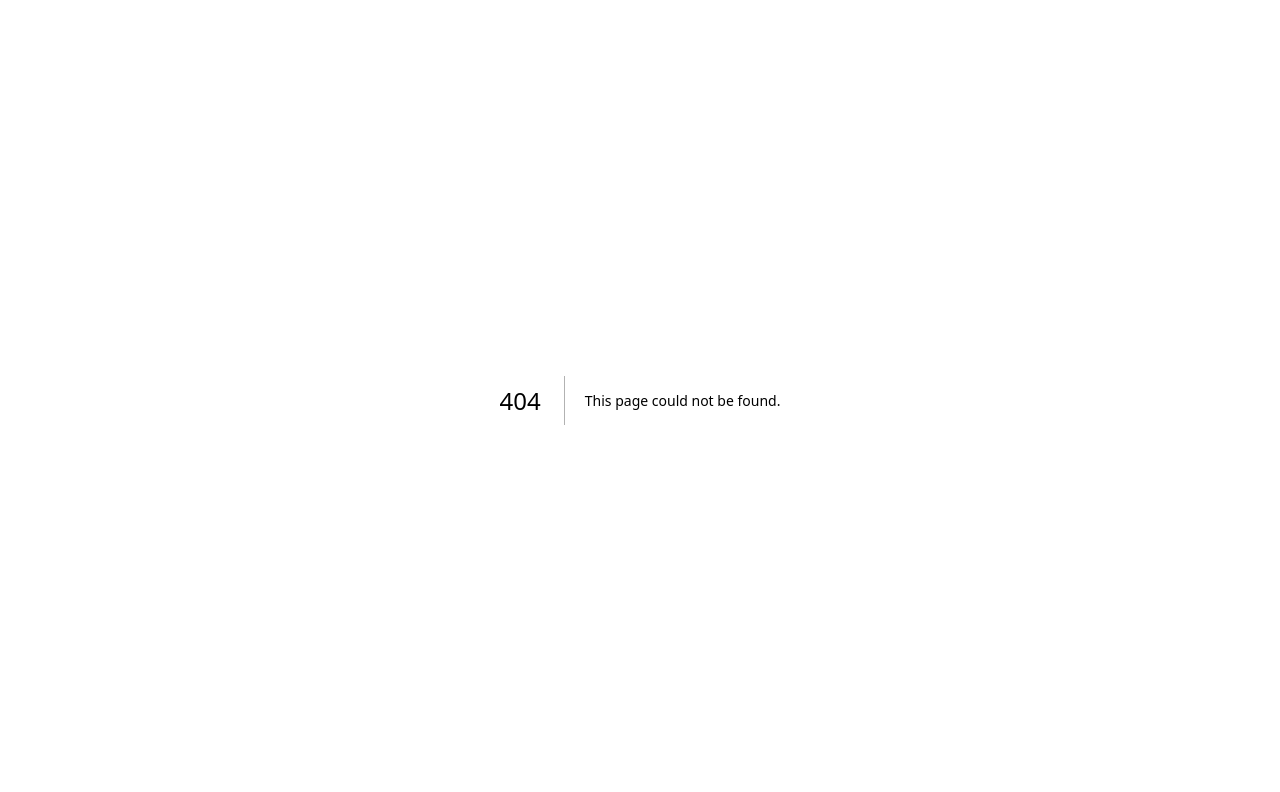
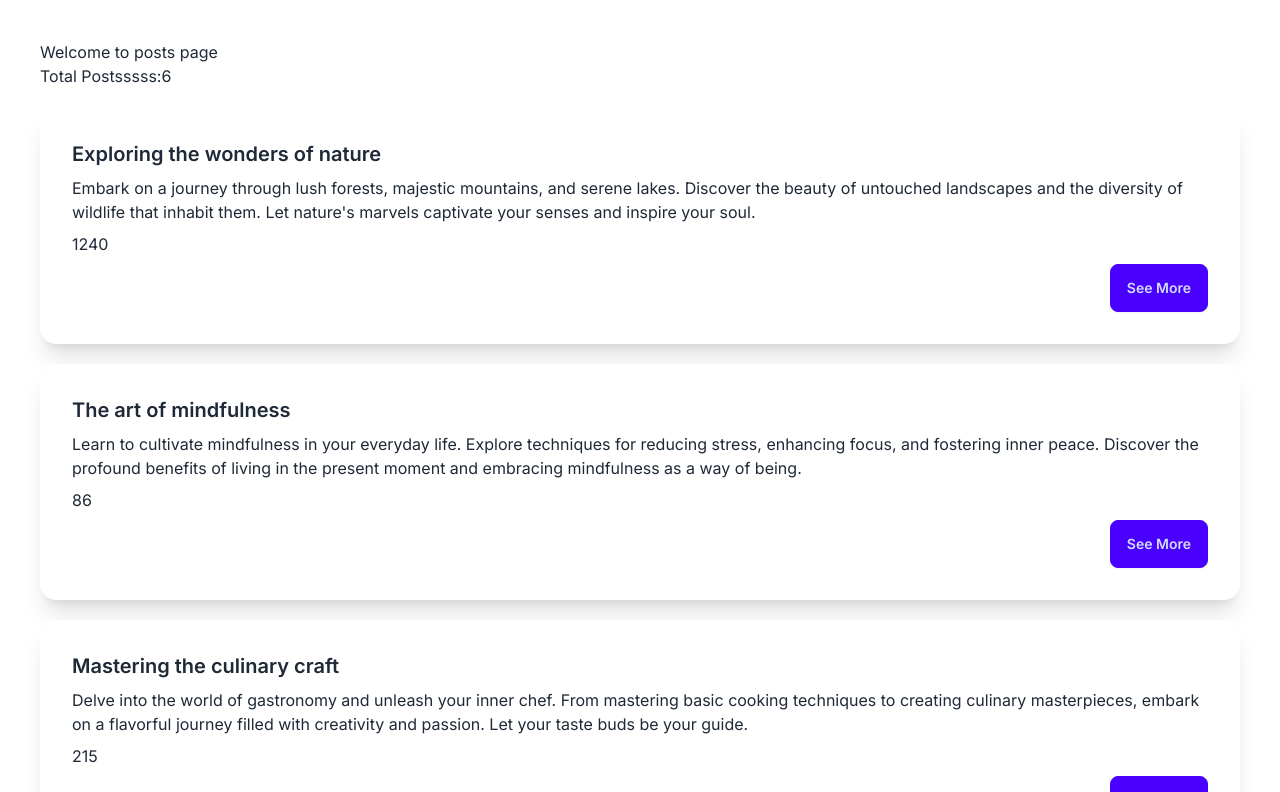
Before and after one commit to bulbulahammed/Next-js-21Days-Challenge, a Next.js app in the folder nex-level-data-fetching/: page /posts in a window 1280 px wide. Before the commit this address had no page. Shown: the top 792 px of the page. Built offline with nearby package versions, Linux system fonts and the light colour scheme; data requests are answered from the project's data file.

Commit message:
ISR Incremental Static Regeneration Automatically Rebuild a after Updating Data in Database

```diff
--- a/nex-level-data-fetching/fakeDB.json
+++ b/nex-level-data-fetching/fakeDB.json
@@ -4,7 +4,7 @@
       "id": 1,
       "title": "Exploring the wonders of nature",
       "description": "Embark on a journey through lush forests, majestic mountains, and serene lakes. Discover the beauty of untouched landscapes and the diversity of wildlife that inhabit them. Let nature's marvels captivate your senses and inspire your soul.",
-      "like_count": 120
+      "like_count": 1240
     },
     {
       "id": 2,
--- a/nex-level-data-fetching/src/app/page.js
+++ b/nex-level-data-fetching/src/app/page.js
@@ -1,8 +1,8 @@
 
 const Home = () => {
   return (
-    <div>
-      <h2>Welcome To Next Level Data Fetching</h2>
+    <div className="min-h-screen flex justify-center items-center">
+      <h2 className="text-4xl">Welcome To Next Level Data Fetching</h2>
     </div>
   );
 };
--- /dev/null
+++ b/nex-level-data-fetching/src/app/posts/page.js
@@ -0,0 +1,39 @@
+
+const PostsPage = async() => {
+
+    // ISR Incremental Static Regeneration
+    // Automatically Rebuild after Data Date
+    const res = await fetch("http://localhost:5000/posts",{
+        next:{
+            revalidate: 5,
+        }
+    });
+    const posts = await res.json();
+
+    return (
+        <div className="flex justify-center items-center min-h-screen">
+            <div className="m-10">
+                <h2>Welcome to posts page</h2>
+                <p>Total Postsssss:{posts.length}</p>
+                <div className="w-full">
+                    {
+                    posts.map((post)=> (
+                        <div key={post.id} className="card w-full bg-base-100 shadow-xl my-5">
+                            <div className="card-body">
+                                <h2 className="card-title">{post.title}</h2>
+                                <p>{post.description}</p>
+                                <p>{post.like_count}</p>
+                                <div className="card-actions justify-end">
+                                    <button className="btn btn-primary">See More</button>
+                                </div>
+                            </div>
+                        </div>
+                    ))
+                    }
+                </div>
+            </div>
+        </div>
+    );
+};
+
+export default PostsPage;
```
